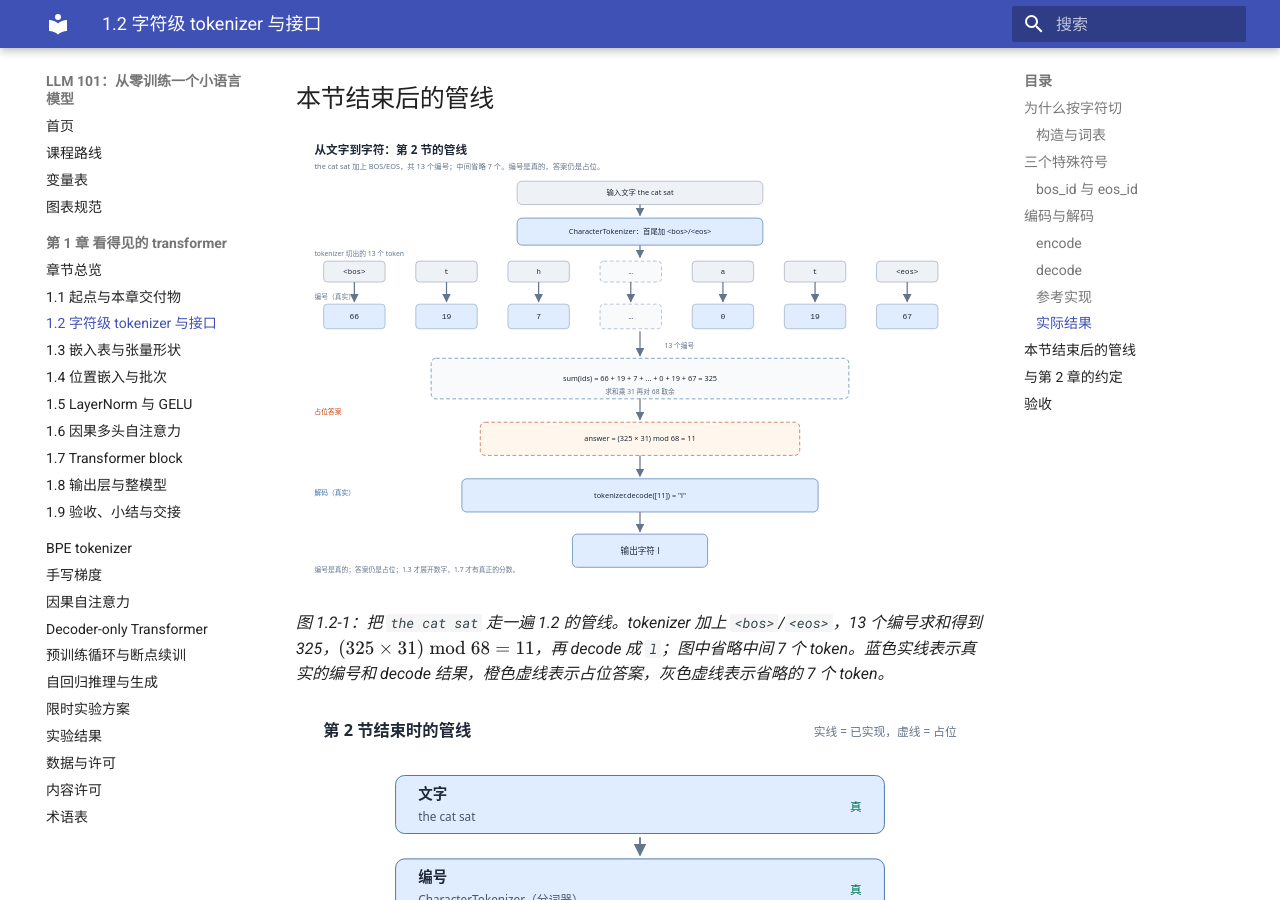
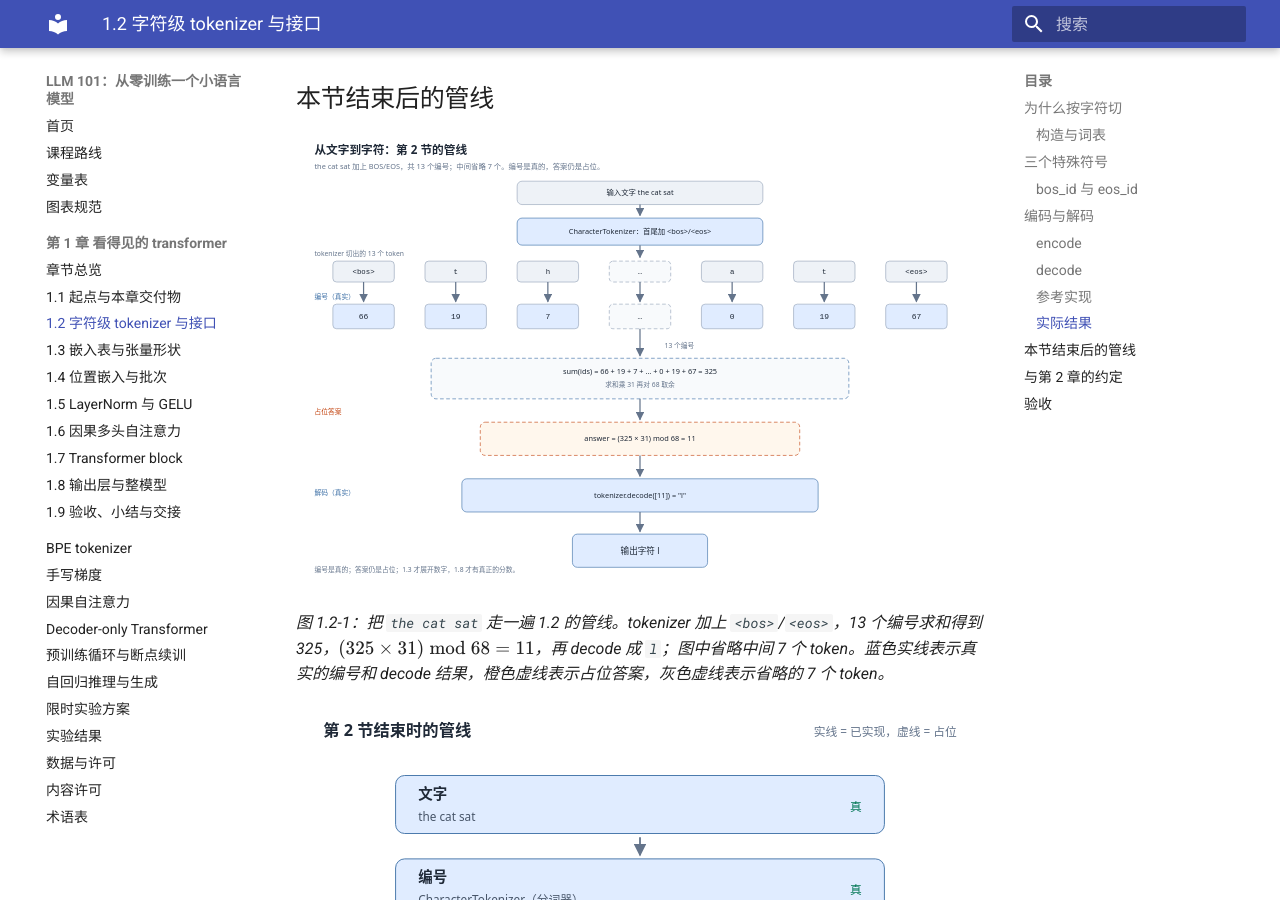
Before and after one commit to tigersoldier/llm-101, an MkDocs documentation site: the page built from docs/course/ch01/1.2.md, in a window 1280 px wide and 900 px high, scrolled down 4848 px. Built offline with MkDocs 1.6.1 and Material for MkDocs 9.7.7, drawn with Linux system fonts in a browser that asks for light colours.

Commit message:
Fix 1.2 pipeline figure alignment and stale section pointer

```diff
--- a/docs/course/ch01/1.2.md
+++ b/docs/course/ch01/1.2.md
@@ -224,7 +224,7 @@ def decode(
 
 ## 本节结束后的管线
 
-![第 2 节的数据流：文字、tokenizer、13 个编号、占位答案、decode、字符](../../assets/ch01/02-pipeline.svg)
+![第 2 节的数据流：文字、tokenizer、13 个编号、占位答案、decode、字符](../../assets/ch01/02-pipeline.svg?v=1)
 
 *图 1.2-1：把 `the cat sat` 走一遍 1.2 的管线。tokenizer 加上 `<bos>`/`<eos>`，13 个编号求和得到 325，$(325 \times 31) \bmod 68 = 11$，再 decode 成 `l`；图中省略中间 7 个 token。蓝色实线表示真实的编号和 decode 结果，橙色虚线表示占位答案，灰色虚线表示省略的 7 个 token。*
 
```
Also changed, not shown: docs/assets/ch01/02-pipeline.svg.
